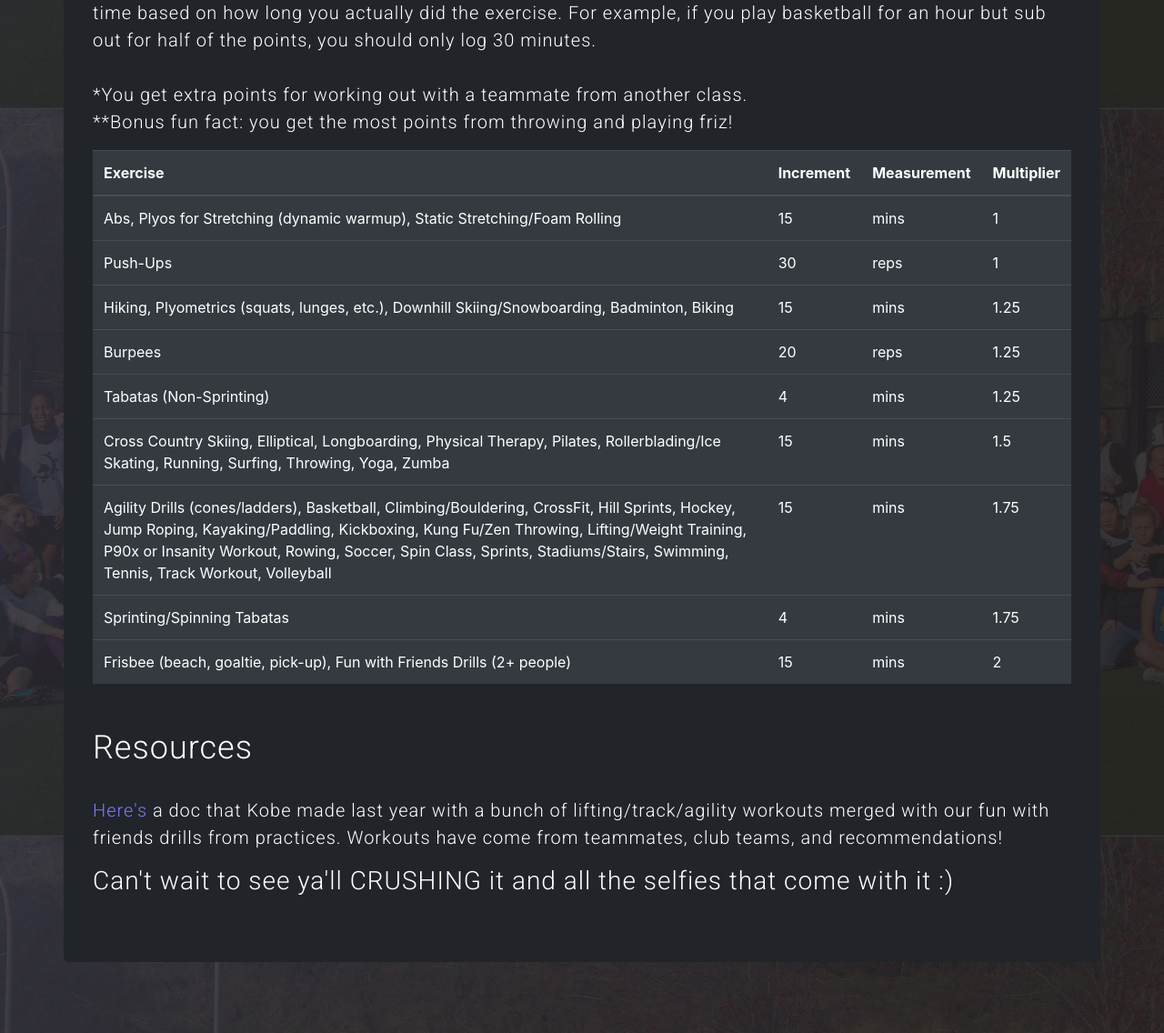
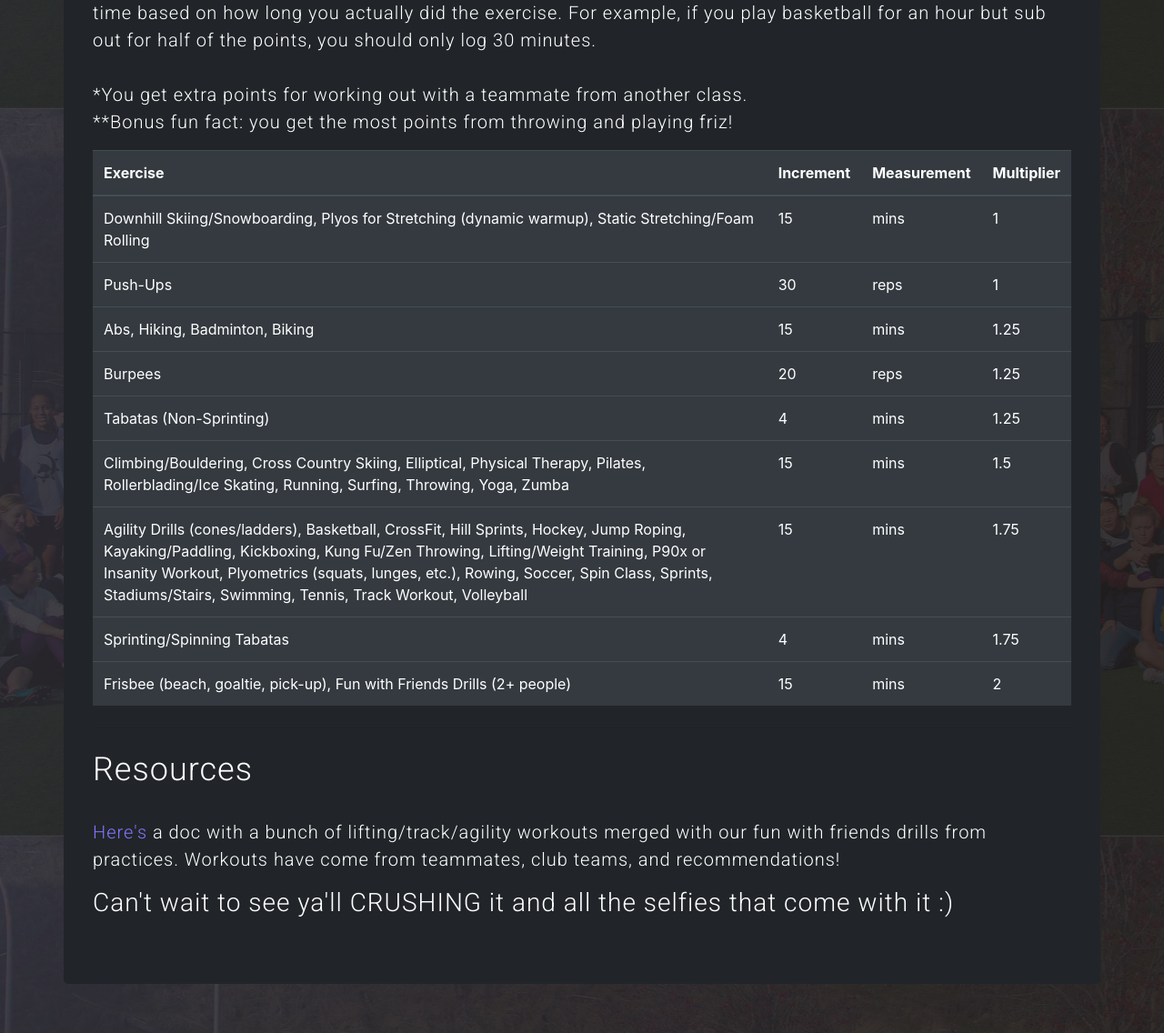
Before and after one commit to phoebeli23/workoutwars20, a Django app: template workoutwars/workoutwarsapp/templates/index.html in a window 1280 px wide. Shown: the part 2280-3416 px from the top of the page at 91% size. Run offline with Django 3.2, Linux system fonts and the light colour scheme; the template is opened without the code that fills it, so the values that code supplies are empty; some libraries are stand-ins or nearby versions.

Commit message:
changed exercise values on homepage

```diff
--- a/workoutwars/workoutwarsapp/templates/index.html
+++ b/workoutwars/workoutwarsapp/templates/index.html
@@ -15,7 +15,7 @@
             <h2 class="display-3">What is Workout Wars?</h2>
             <br/>
             <p class="lead">Workout Wars is the annual Pie Queen competition of getting as fit/swole/yoked as possible over winter break. The stronger and fitter you are, the less you're likely to be injured, and the more awesome we will be this spring! It is a competition
-                individually, class vs. class (this includes the coaches!) and as one of two workout wars teams. Grab your teammates, gear up, and get ready to battle.
+                individually, class vs. class (this includes the coaches!) and as one of two workout wars teams. Grab your teammates, gear up, and get ready to battle. Watch this video to get hyped!
             </p>
 
             <iframe
@@ -65,7 +65,7 @@
                 </thead>
                 <tbody>
                     <tr>
-                        <td scope="row">Abs, Plyos for Stretching (dynamic warmup), Static Stretching/Foam Rolling</td>
+                        <td scope="row">Downhill Skiing/Snowboarding, Plyos for Stretching (dynamic warmup), Static Stretching/Foam Rolling</td>
                         <td>15</td>
                         <td>mins</td>
                         <td>1</td>
@@ -77,7 +77,7 @@
                         <td>1</td>
                     </tr>
                     <tr>
-                        <td scope="row">Hiking, Plyometrics (squats, lunges, etc.), Downhill Skiing/Snowboarding, Badminton, Biking </td>
+                        <td scope="row">Abs, Hiking, Badminton, Biking </td>
                         <td>15</td>
                         <td>mins</td>
                         <td>1.25</td>
@@ -95,13 +95,13 @@
                         <td>1.25</td>
                     </tr>
                     <tr>
-                        <td scope="row">Cross Country Skiing, Elliptical, Longboarding, Physical Therapy, Pilates, Rollerblading/Ice Skating, Running, Surfing, Throwing, Yoga, Zumba</td>
+                        <td scope="row">Climbing/Bouldering, Cross Country Skiing, Elliptical, Physical Therapy, Pilates, Rollerblading/Ice Skating, Running, Surfing, Throwing, Yoga, Zumba</td>
                         <td>15</td>
                         <td>mins</td>
                         <td>1.5</td>
                     </tr>
                     <tr>
-                        <td scope="row">Agility Drills (cones/ladders), Basketball, Climbing/Bouldering, CrossFit, Hill Sprints, Hockey, Jump Roping, Kayaking/Paddling, Kickboxing, Kung Fu/Zen Throwing, Lifting/Weight Training, P90x or Insanity Workout, Rowing, Soccer,
+                        <td scope="row">Agility Drills (cones/ladders), Basketball, CrossFit, Hill Sprints, Hockey, Jump Roping, Kayaking/Paddling, Kickboxing, Kung Fu/Zen Throwing, Lifting/Weight Training, P90x or Insanity Workout, Plyometrics (squats, lunges, etc.), Rowing, Soccer,
                             Spin Class, Sprints, Stadiums/Stairs, Swimming, Tennis, Track Workout, Volleyball</td>
                         <td>15</td>
                         <td>mins</td>
@@ -125,7 +125,7 @@
 
             <h2 class="display-3">Resources</h2>
             <br/>
-            <p class="lead"> <a href="https://docs.google.com/document/d/102bHGU_bge1dRa2KhfzSvQ7FVcQjLVy9mf76unWapD4/edit">Here's</a> a doc that Kobe made last year with a bunch of lifting/track/agility workouts merged with our fun with friends drills from practices.
+            <p class="lead"> <a href="https://docs.google.com/document/d/102bHGU_bge1dRa2KhfzSvQ7FVcQjLVy9mf76unWapD4/edit">Here's</a> a doc with a bunch of lifting/track/agility workouts merged with our fun with friends drills from practices.
                 Workouts have come from teammates, club teams, and recommendations!
             </p>
 
```
